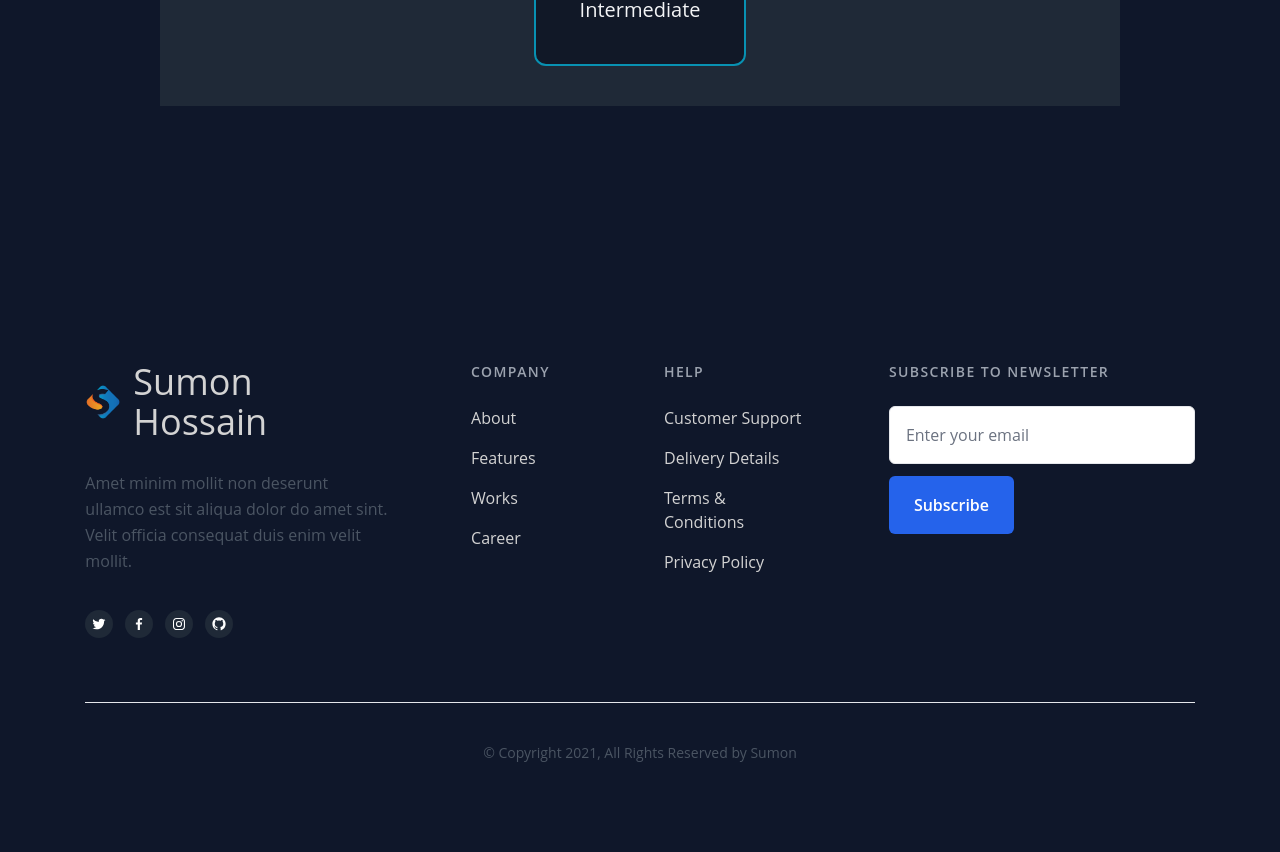
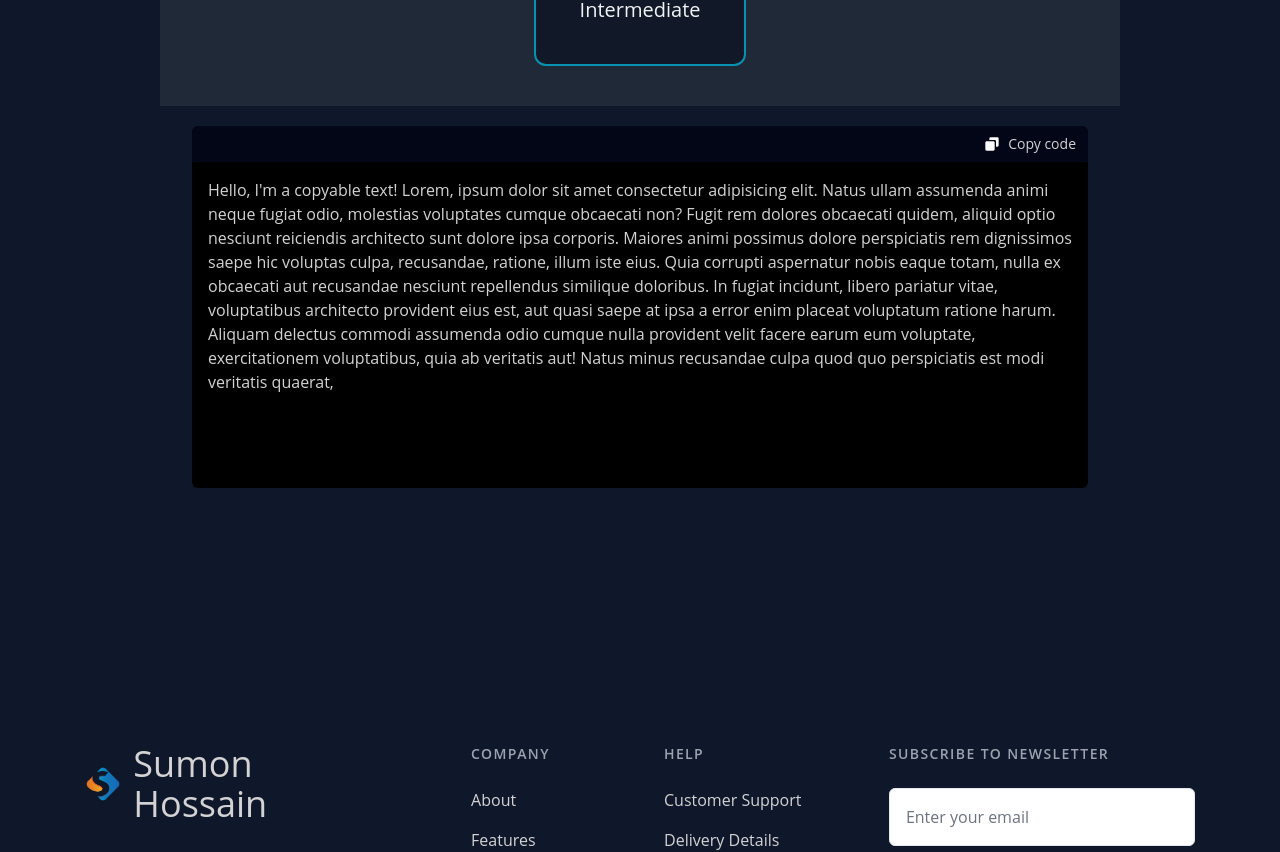
Before and after one commit to Sumon180/Portfolio-2023, a Next.js app: page /skills in a window 1280 px wide. Shown: the part 838-1690 px from the top of the page. Before the commit the page ends 1641 px from the top, so only its background shows below. Built offline with nearby package versions, Linux system fonts and the light colour scheme.

Commit message:
Copyable Box created

```diff
--- a/src/app/globals.css
+++ b/src/app/globals.css
@@ -42,25 +42,6 @@ h2 {
 h3 {
   font-size: x-large;
 }
-button {
-  border: 1px solid transparent;
-  padding: 0.6em 1.2em;
-  font-size: 1em;
-  font-weight: 500;
-  font-family: inherit;
-  cursor: pointer;
-  transition: border-color 0.25s;
-}
-button:focus,
-button:focus-visible {
-  outline: 4px auto -webkit-focus-ring-color;
-}
-
-button:hover {
-  box-shadow: 0px 0px 25px 5px rgba(226, 19, 19, 0.88);
-  -webkit-box-shadow: 0px 0px 25px 5px rgba(226, 19, 19, 0.88);
-  -moz-box-shadow: 0px 0px 25px 5px rgba(226, 19, 19, 0.88);
-}
 
 .animation {
   display: flex;
--- a/src/app/skills/page.tsx
+++ b/src/app/skills/page.tsx
@@ -1,9 +1,12 @@
 "use client";
+import CopyableBox from "@/components/CopyableBox";
 import { motion } from "framer-motion";
 import Link from "next/link";
 import { FaReact } from "react-icons/fa";
 
 const Skills = () => {
+  const text = "Hello, I'm a copyable text! Lorem, ipsum dolor sit amet consectetur adipisicing elit. Natus ullam assumenda animi neque fugiat odio, molestias voluptates cumque obcaecati non? Fugit rem dolores obcaecati quidem, aliquid optio nesciunt reiciendis architecto sunt dolore ipsa corporis. Maiores animi possimus dolore perspiciatis rem dignissimos saepe hic voluptas culpa, recusandae, ratione, illum iste eius. Quia corrupti aspernatur nobis eaque totam, nulla ex obcaecati aut recusandae nesciunt repellendus similique doloribus. In fugiat incidunt, libero pariatur vitae, voluptatibus architecto provident eius est, aut quasi saepe at ipsa a error enim placeat voluptatum ratione harum. Aliquam delectus commodi assumenda odio cumque nulla provident velit facere earum eum voluptate, exercitationem voluptatibus, quia ab veritatis aut! Natus minus recusandae culpa quod quo perspiciatis est modi veritatis quaerat,";
+
   const skills = [
     {
       logo: "logo-html5",
@@ -65,6 +68,7 @@ const Skills = () => {
               </div>
             </div>
           </section>
+          <CopyableBox text={text} />
         </div>
       </motion.div>
     </>
--- /dev/null
+++ b/src/components/CopyableBox.tsx
@@ -0,0 +1,44 @@
+import React, { FC, useRef, useState } from "react";
+import { BiSolidCopy } from "react-icons/bi";
+
+interface CopyableBoxProps {
+  text: string;
+}
+
+const CopyableBox: FC<CopyableBoxProps> = ({ text }) => {
+  const textRef = useRef<HTMLTextAreaElement>(null);
+  const [isCopied, setIsCopied] = useState(false);
+
+  const handleCopy = () => {
+    if (textRef.current) {
+      textRef.current.select();
+      navigator.clipboard.writeText(textRef.current.value);
+    }
+    setIsCopied(true);
+    setTimeout(() => {
+      setIsCopied(false);
+    }, 1500);
+  };
+
+  return (
+    <div className="bg-black rounded-md max-w-4xl mx-auto mt-5">
+      <div
+        onClick={handleCopy}
+        className="flex gap-2 rounded-t-md flex-row items-center justify-end bg-slate-950 pr-3 py-2 cursor-pointer"
+      >
+        <button className="text-white rounded focus:outline-none">
+          <BiSolidCopy />
+        </button>
+        <span className=" text-sm">{isCopied ? "Copied" : "Copy code"}</span>
+      </div>
+      <textarea
+        ref={textRef}
+        readOnly
+        className="w-full h-80 bg-black resize-none selection:bg-none p-4 rounded focus:outline-none"
+        value={text}
+      />
+    </div>
+  );
+};
+
+export default CopyableBox;
```
